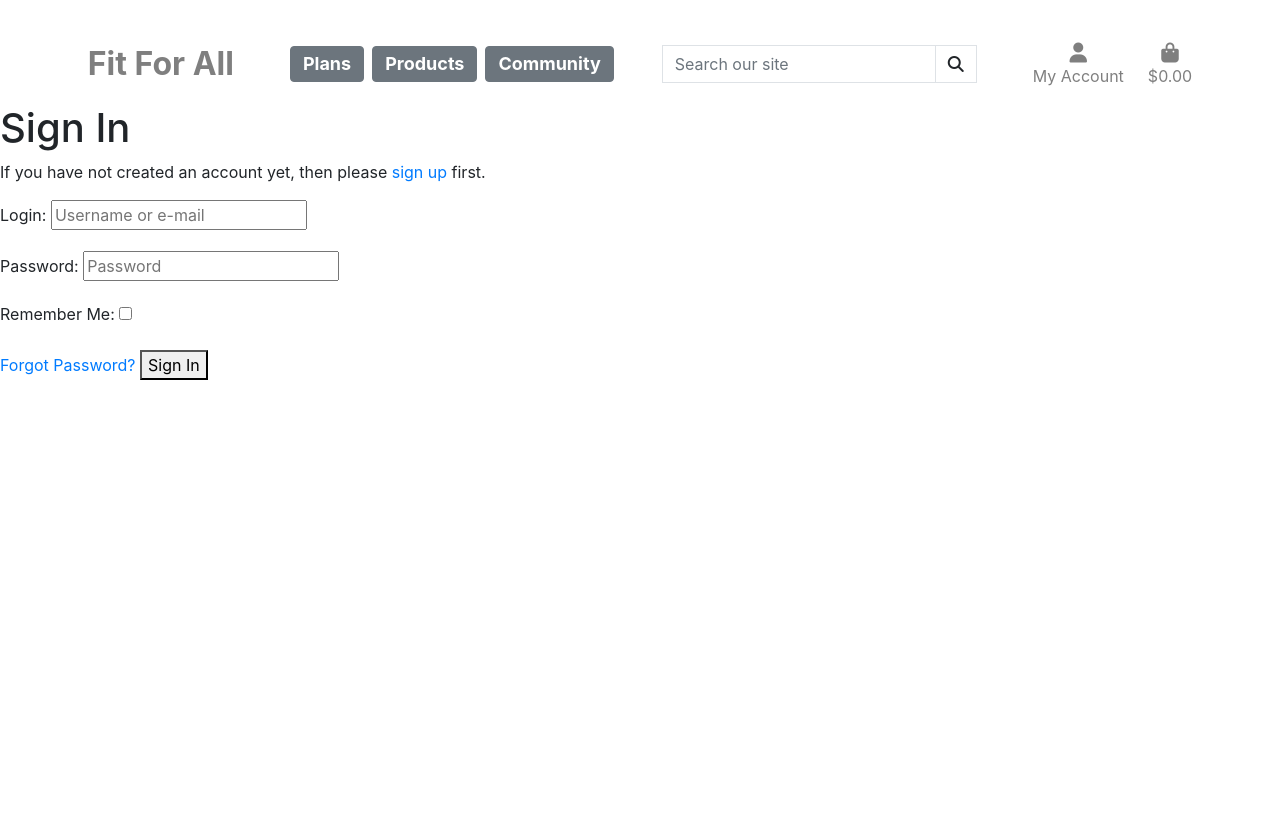
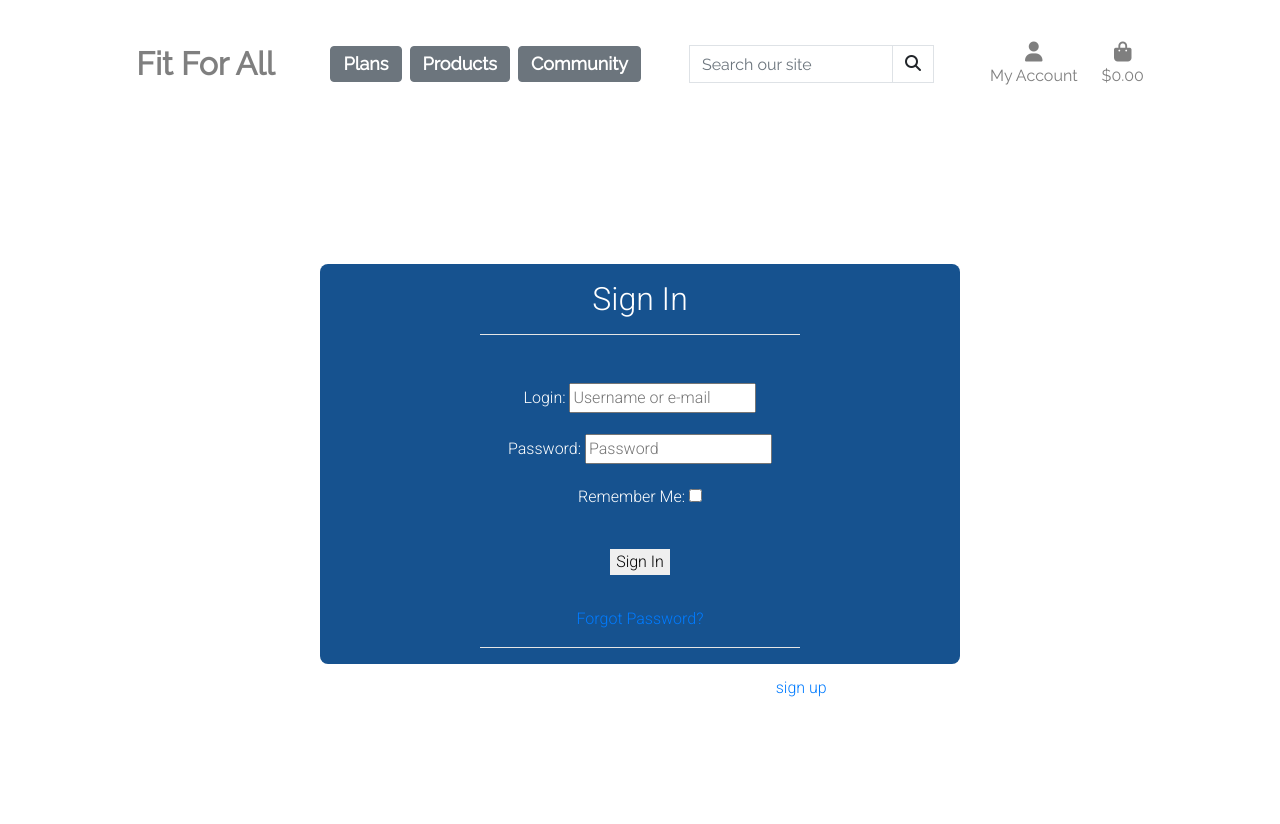
Before and after one commit to TimRas/Fit-For-All, a Django app: page /accounts/login/ in a window 1280 px wide. Before the commit the page ends 380 px from the top, so only its background shows below. Run offline with Django 3.2, Linux system fonts and the light colour scheme; parts of the project's set-up code (start-up, migrations or seed data) failed here and were passed over; some libraries are stand-ins or nearby versions.

Commit message:
Added styling to sign up, log in and log out templates

```diff
--- a/fit_for_all/settings.py
+++ b/fit_for_all/settings.py
@@ -46,6 +46,7 @@
     'allauth',
     'allauth.account',
     'allauth.socialaccount',
+    'crispy_forms',
 
     'home',
 ]
--- a/requirements.txt
+++ b/requirements.txt
@@ -2,6 +2,7 @@
 dj-database-url==0.5.0
 Django==3.2
 django-allauth==0.41.0
+django-crispy-forms==1.14.0
 gunicorn==20.1.0
 oauthlib==3.2.2
 psycopg2==2.9.5
--- a/static/css/base.css
+++ b/static/css/base.css
@@ -1,5 +1,8 @@
-html{
+
+body {
+    font-family: 'Raleway', sans-serif;
     height: 100%;
+    height: calc(100vh - 80px);
 }
 
 .dropdown-btn {
@@ -15,3 +18,42 @@
 .dropdown-toggle::after {
     content: none;
 }
+
+hr {
+    background-color: white;
+    width: 25vw;
+}
+
+/*------------------------------ Allauth */
+
+.container {
+    display: flex;
+    justify-content: center;
+    align-items: center;
+}
+
+
+.inner-content-allauth {
+    background-color: rgba(19, 80, 142, 0.986);
+    color: white;
+    height: 50vh;
+    width: 50vw;
+    border-radius: 0.5em;
+    font-family: 'Roboto', sans-serif;
+    padding: 1em;
+    text-align: center;
+}
+
+#form-sign-up {
+    margin-top: 3em;
+}
+
+#button-sign-up {
+    margin-bottom: 2em;
+    margin-top: 1em;
+    border: none;
+}
+
+#link-sign-up {
+    margin-top: 1.75em;
+}
--- a/templates/allauth/account/base.html
+++ b/templates/allauth/account/base.html
@@ -1 +1,13 @@
 {% extends "base.html" %}
+
+{% block content %}
+    <div class="container w-75 h-100 ">
+        <div class="overlay"></div>
+        <div class="row content-container-allauth">
+            <div class="inner-content-allauth">
+            {% block inner_content %}
+            {% endblock %}
+            </div>
+        </div>
+    </div>
+{% endblock %}
--- a/templates/allauth/account/login.html
+++ b/templates/allauth/account/login.html
@@ -5,16 +5,30 @@
 
 {% block head_title %}{% trans "Sign In" %}{% endblock %}
 
-{% block content %}
+{% block inner_content %}
 
-<h1>{% trans "Sign In" %}</h1>
+<h2>{% trans "Sign In" %}</h2>
+<hr>
+
+<form id="form-sign-up" class="login" method="POST" action="{% url 'account_login' %}">
+  {% csrf_token %}
+  {{ form.as_p }}
+  {% if redirect_field_value %}
+  <input type="hidden" name="{{ redirect_field_name }}" value="{{ redirect_field_value }}" />
+  {% endif %}
+  <button id="button-sign-up" class="primaryAction" type="submit">{% trans "Sign In" %}</button>
+  <p>
+    <a class="button secondaryAction" href="{% url 'account_reset_password' %}">{% trans "Forgot Password?" %}</a>
+  </p>
+  <hr>
+</form>
 
 {% get_providers as socialaccount_providers %}
 
 {% if socialaccount_providers %}
 <p>{% blocktrans with site.name as site_name %}Please sign in with one
-of your existing third party accounts. Or, <a href="{{ signup_url }}">sign up</a>
-for a {{ site_name }} account and sign in below:{% endblocktrans %}</p>
+  of your existing third party accounts. Or, <a href="{{ signup_url }}">sign up</a>
+  for a {{ site_name }} account and sign in below:{% endblocktrans %}</p>
 
 <div class="socialaccount_ballot">
 
@@ -29,18 +43,9 @@
 {% include "socialaccount/snippets/login_extra.html" %}
 
 {% else %}
-<p>{% blocktrans %}If you have not created an account yet, then please
-<a href="{{ signup_url }}">sign up</a> first.{% endblocktrans %}</p>
+<p id="link-sign-up">{% blocktrans %}If you have not created an account yet, then please
+  <a href="{{ signup_url }}">sign up</a> first.{% endblocktrans %}
+</p>
 {% endif %}
 
-<form class="login" method="POST" action="{% url 'account_login' %}">
-  {% csrf_token %}
-  {{ form.as_p }}
-  {% if redirect_field_value %}
-  <input type="hidden" name="{{ redirect_field_name }}" value="{{ redirect_field_value }}" />
-  {% endif %}
-  <a class="button secondaryAction" href="{% url 'account_reset_password' %}">{% trans "Forgot Password?" %}</a>
-  <button class="primaryAction" type="submit">{% trans "Sign In" %}</button>
-</form>
-
 {% endblock %}
--- a/templates/base.html
+++ b/templates/base.html
@@ -17,7 +17,9 @@
     <link rel="stylesheet" href="https://stackpath.bootstrapcdn.com/bootstrap/4.4.1/css/bootstrap.min.css"
         integrity="sha384-Vkoo8x4CGsO3+Hhxv8T/Q5PaXtkKtu6ug5TOeNV6gBiFeWPGFN9MuhOf23Q9Ifjh" crossorigin="anonymous">
     <link rel="stylesheet" href="{% static 'css/base.css' %}">
-    <script src="https://kit.fontawesome.com/4fa053dcb7.js" crossorigin="anonymous"></script>
+    <link rel="preconnect" href="https://fonts.googleapis.com">
+    <link rel="preconnect" href="https://fonts.gstatic.com" crossorigin>
+    <link href="https://fonts.googleapis.com/css2?family=Raleway&family=Roboto:wght@300&display=swap" rel="stylesheet">
     {% endblock %}
 
     {% block extra_css %}
@@ -33,6 +35,7 @@
     <script src="https://stackpath.bootstrapcdn.com/bootstrap/4.4.1/js/bootstrap.min.js"
         integrity="sha384-wfSDF2E50Y2D1uUdj0O3uMBJnjuUD4Ih7YwaYd1iqfktj0Uod8GCExl3Og8ifwB6" crossorigin="anonymous">
     </script>
+    <script src="https://kit.fontawesome.com/4fa053dcb7.js" crossorigin="anonymous"></script>
     {% endblock %}
 
     {% block extra_js %}
@@ -42,7 +45,7 @@
 </head>
 
 <body>
-    <header class="container-fluid mt-4">
+    <header id="header-container" class="container-fluid mt-4">
         <div class="row">
             <nav class="navbar navbar-expand-lg navbar-light mx-auto">
                 <div class="collapse navbar-collapse" id="navbarSupportedContent">
```
